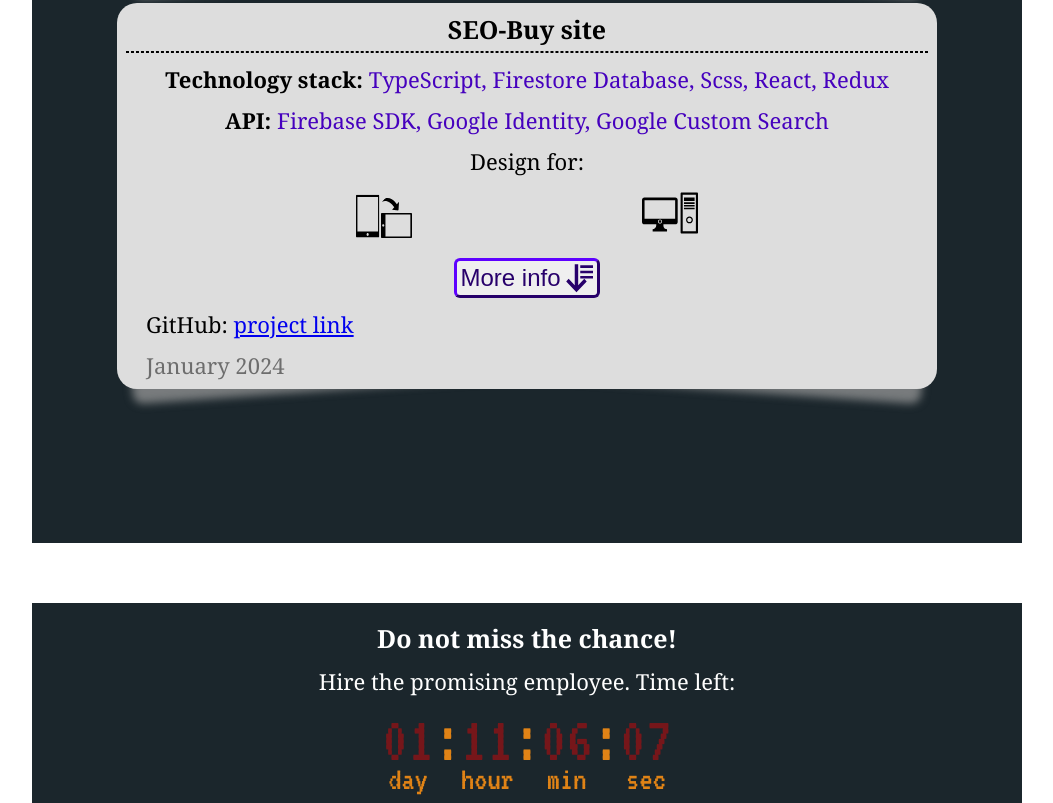
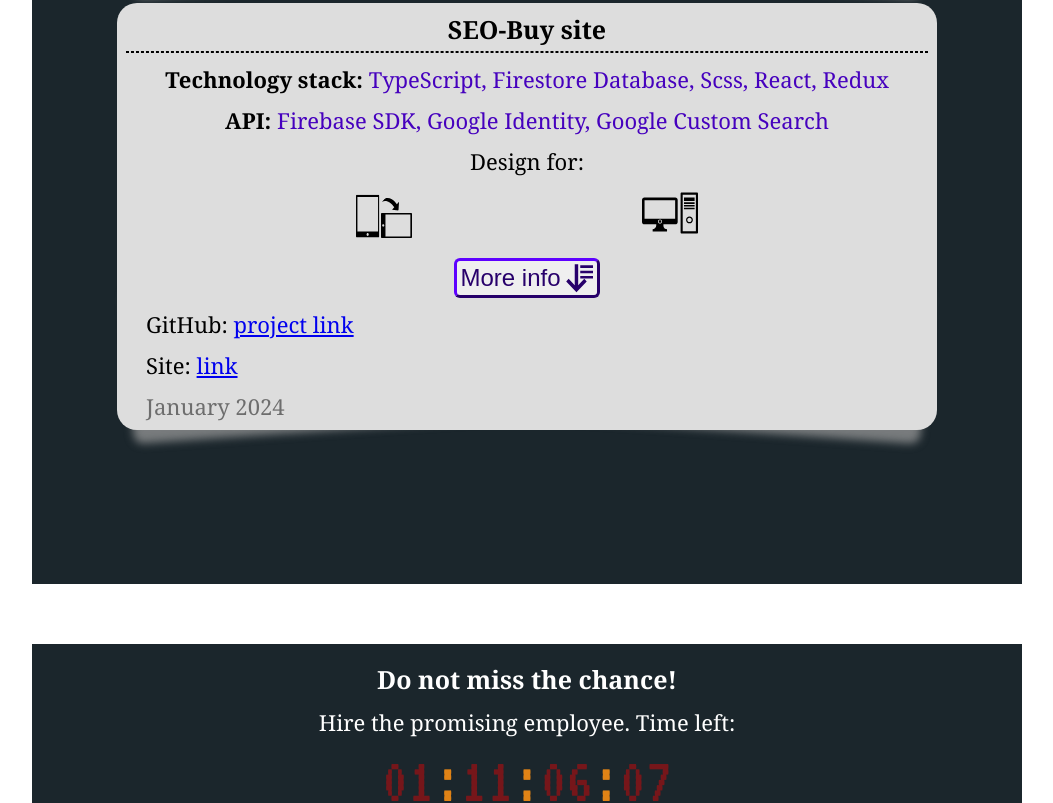
Before and after one commit to CyberBrainiac/CV, a plain HTML site: page index.html in a window 1280 px wide. Shown: the part 2681-3484 px from the top of the page, without its empty margins (113-1166 px from the left). Drawn offline with nearby package versions, Linux system fonts and the light colour scheme.

Commit message:
Fix: add link to SEO-Buy site in projects

```diff
--- a/index.html
+++ b/index.html
@@ -256,6 +256,7 @@
               <span>GitHub: </span>
               <a href="https://github.com/CyberBrainiac/site_indexThematicity">project link</a>
             </p>
+            <p>Site: <a href="https://seo-buy.com">link</a></p>
             <p class="time"><time datetime="2024-01">January 2024</time></p>
           </div>
         </div>
```
